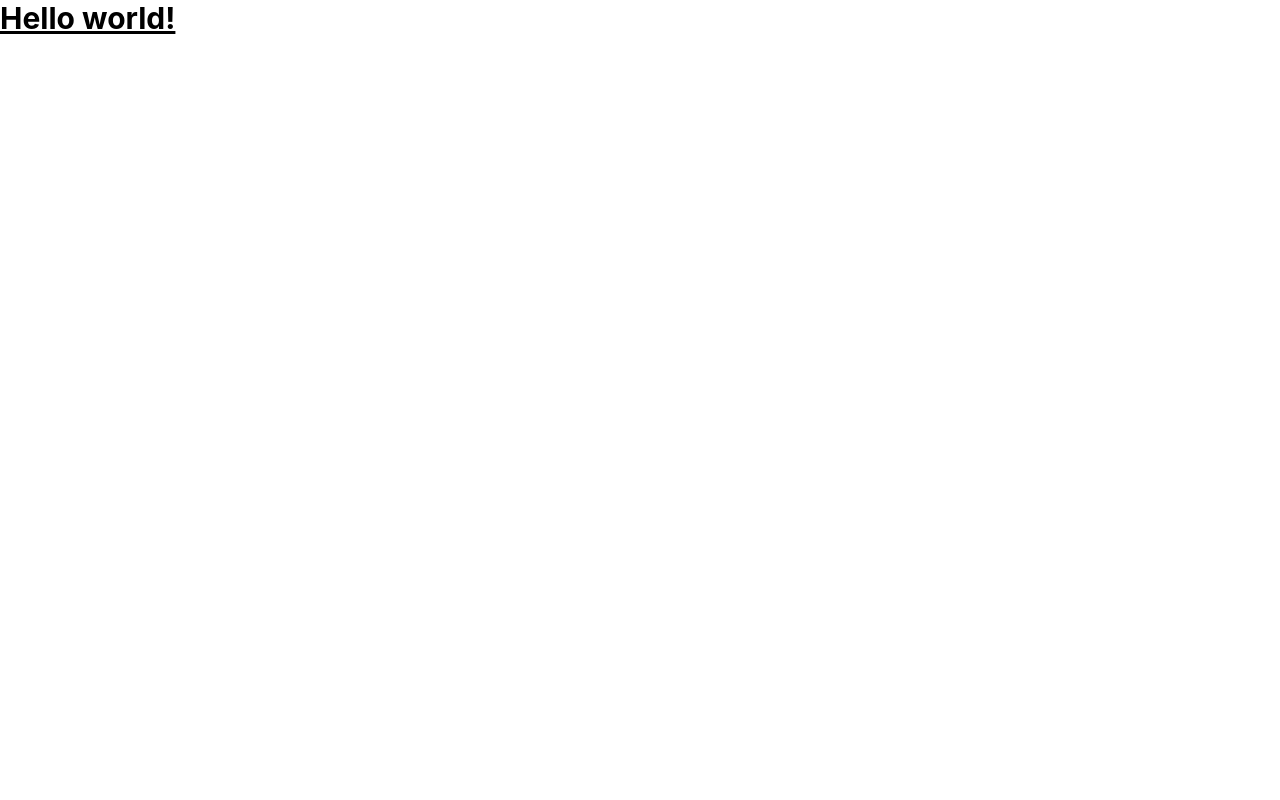
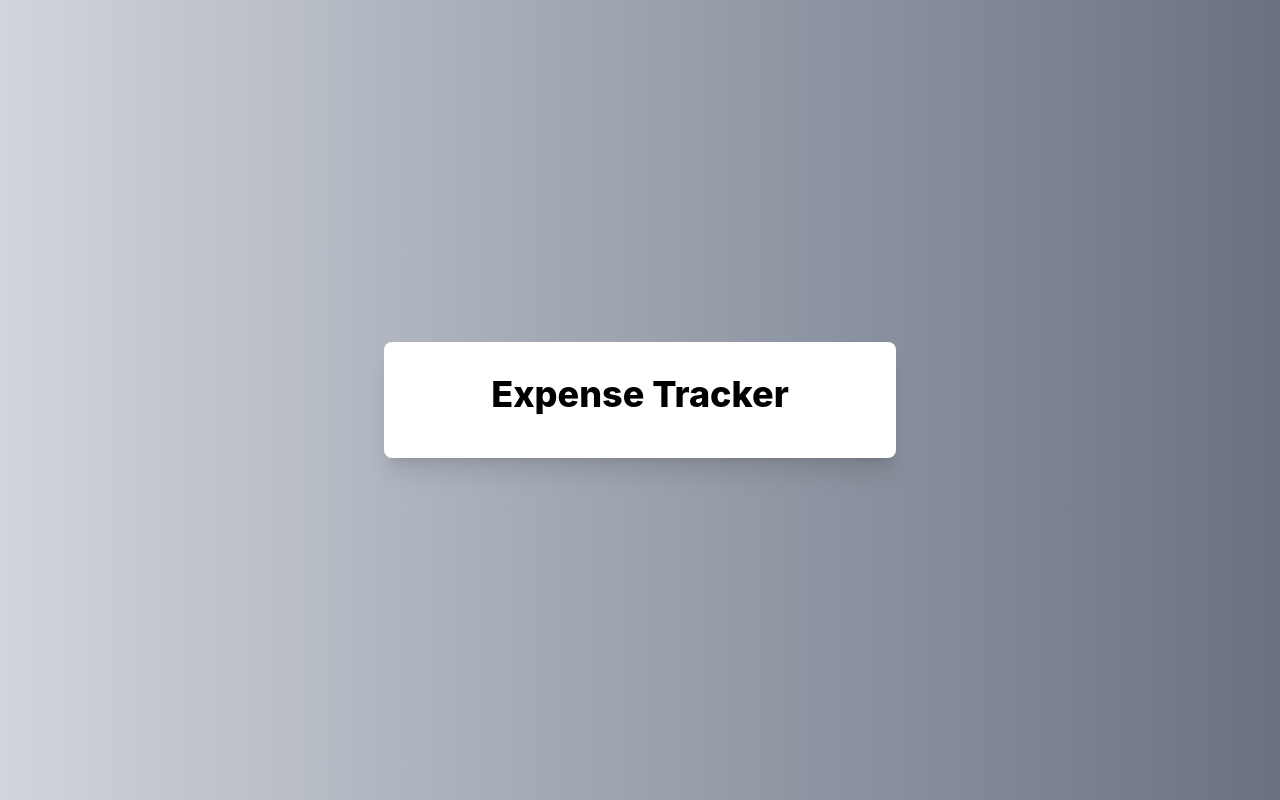
Before and after one commit to maimuna-t-333/expense-tracker, a React (Vite) app: page / in a window 1280 px wide. Built offline with nearby package versions, Linux system fonts and the light colour scheme.

Commit message:
Created the main ui

```diff
--- a/src/App.tsx
+++ b/src/App.tsx
@@ -1,12 +1,13 @@
 import React from 'react'
+import ExpenseTracker from './components/ExpenseTracker'
 
 function App() {
+
   return (
     <div>
-      <h1 className="text-3xl font-bold underline">
-    Hello world!
-  </h1>
-      </div>
+    <ExpenseTracker></ExpenseTracker>
+    </div>
+
   )
 }
 
--- /dev/null
+++ b/src/components/ExpenseTracker.tsx
@@ -0,0 +1,18 @@
+import React, { useState } from 'react'
+import { useStore } from '../store'
+
+export default function ExpenseTracker() {
+    const {expenses, addExpense, removeExpense}=useStore();
+    const [description, setDescription]=useState<string>('');
+    const [amount, setAmount]=useState<number | "">("");
+
+  return (
+    <div className='min-h-screen flex items-center justify-center bg-gradient-to-r from-gray-300 to-gray-500 '>
+        <div className='bg-white p-8 rounded-lg shadow-xl w-full max-w-lg'>
+            <h1 className='text-4xl font-extrabold mb-3 text-center text-black'>
+                Expense Tracker
+            </h1>
+        </div>
+        </div>
+  )
+}
```
